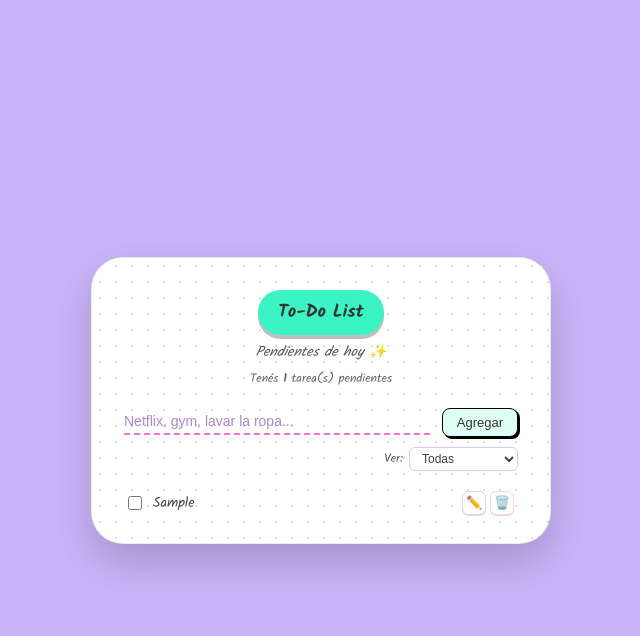
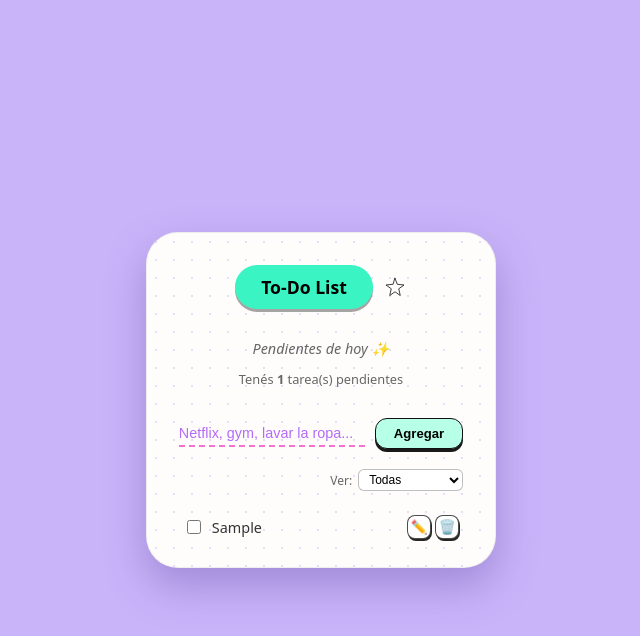
Before and after one commit to RociiioGC/TP-FINAL-202501, a React app: page / in a window 1280 px wide. Both pictures are taken after typing "Sample" into the empty fields and a click on the button "Agregar". Shown: the top 636 px of the page, without its empty margins (319-959 px from the left). Built offline with nearby package versions, Linux system fonts and the light colour scheme; the HTML template or start-up script is replaced by a standard one.

Commit message:
Cambios en el diseño de la card, header, CSS

```diff
--- a/src/App.jsx
+++ b/src/App.jsx
@@ -71,7 +71,9 @@ function App() {
     );
   };
 
-  const handleFilterChange = (e) => setFilter(e.target.value);
+  const handleFilterChange = (e) => {
+    setFilter(e.target.value);
+  };
 
   const filteredTodos = todos.filter((todo) => {
     if (filter === "completed") return todo.isCompleted;
@@ -83,22 +85,45 @@ function App() {
 
   return (
     <div className="app-wrapper">
-      <div className="notebook-card">
+      <div className="todo-card">
         {/* HEADER */}
-        <header className="card-header">
-          <div className="card-title-pill">To-Do List</div>
-          <p className="card-subtitle">Pendientes de hoy ✨</p>
-          <p className="card-counter">
-            Tenés <strong>{pendingCount}</strong> tarea(s) pendientes
+        <header className="todo-header">
+          <div className="todo-title-row">
+            <div className="todo-title-badge">To-Do List</div>
+
+            <svg
+              width="24"
+              height="24"
+              viewBox="0 0 64 64"
+              fill="none"
+              xmlns="http://www.w3.org/2000/svg"
+              className="title-star"
+            >
+              <path
+                d="M32 6 L38 22 L56 24 L42 34 L46 52 L32 42 L18 52 L22 34 L8 24 L26 22 Z"
+                stroke="black"
+                strokeWidth="2"
+                strokeLinecap="round"
+                strokeLinejoin="round"
+              />
+            </svg>
+          </div>
+
+          <p className="todo-subtitle">Pendientes de hoy ✨</p>
+
+          <p className="todo-counter">
+            Tenés <span>{pendingCount}</span> tarea(s) pendientes
           </p>
         </header>
 
+        {/* MAIN */}
+        <main className="todo-main">
           {/* FORM */}
           <Form onAdd={handleAdd} />
 
           {/* FILTRO */}
           <div className="todo-filter-row">
-          <span>Ver:</span>
+            <span className="todo-filter-label">Ver:</span>
             <select
               value={filter}
               onChange={handleFilterChange}
@@ -117,6 +142,7 @@ function App() {
             onDelete={handleDelete}
             onEdit={handleEdit}
           />
+        </main>
       </div>
     </div>
   );
--- a/src/components/Form.jsx
+++ b/src/components/Form.jsx
@@ -12,15 +12,19 @@ function Form({ onAdd }) {
   };
 
   return (
-    <form className="todo-form" onSubmit={handleSubmit}>
+    <form onSubmit={handleSubmit} className="todo-form">
+      <div className="todo-input-wrapper">
         <input
-        className="todo-input"
           type="text"
           value={text}
           onChange={(e) => setText(e.target.value)}
           placeholder="Netflix, gym, lavar la ropa..."
+          className="todo-input"
         />
-      <button className="todo-add-button" type="submit">
+        <div className="todo-input-underline" />
+      </div>
+
+      <button type="submit" className="add-button">
         Agregar
       </button>
     </form>
--- a/src/components/TodoItem.jsx
+++ b/src/components/TodoItem.jsx
@@ -1,32 +1,30 @@
 function TodoItem({ todo, onToggle, onDelete, onEdit }) {
-  const textClass = `todo-text${todo.isCompleted ? " completed" : ""}`;
-
   return (
-    <li className="todo-item">
-      <div className="todo-left">
+    <li className={`todo-item ${todo.isCompleted ? "is-completed" : ""}`}>
+      <label className="todo-item-left">
         <input
           type="checkbox"
-          className="todo-checkbox"
           checked={todo.isCompleted}
           onChange={() => onToggle(todo.id)}
+          className="todo-checkbox"
         />
-        <span className={textClass}>{todo.text}</span>
-      </div>
+        <span className="todo-text">{todo.text}</span>
+      </label>
 
-      <div className="todo-actions">
+      <div className="todo-item-actions">
         <button
           type="button"
-          className="icon-button"
+          className="todo-icon-button"
+          aria-label="Editar tarea"
           onClick={() => onEdit(todo.id)}
-          aria-label="Editar tarea"
         >
           ✏️
         </button>
         <button
           type="button"
-          className="icon-button delete"
+          className="todo-icon-button"
+          aria-label="Eliminar tarea"
           onClick={() => onDelete(todo.id)}
-          aria-label="Eliminar tarea"
         >
           🗑️
         </button>
--- a/src/index.css
+++ b/src/index.css
@@ -1,238 +1,343 @@
-/* Fuente tipo manuscrita */
-@import url("https://fonts.googleapis.com/css2?family=Kalam:wght@300;400;700&display=swap");
-
-* {
+*,
+*::before,
+*::after {
   box-sizing: border-box;
 }
 
-html,
+:root {
+  --lilac-bg: #c9b4f9;
+  --card-bg: #fffdfc;
+  --mint: #3af5c3;
+  --dot-color: rgba(186, 160, 240, 0.35);
+  --text-main: #333333;
+  --text-soft: #666666;
+}
+
+/* BODY Y WRAPPER */
+
 body {
   margin: 0;
-  padding: 0;
+  min-height: 100vh;
+  display: flex;
+  align-items: center;
+  justify-content: center;
+  background: var(--lilac-bg);
+  font-family: "Kalam", system-ui, -apple-system, BlinkMacSystemFont,
+    "Segoe UI", sans-serif;
 }
 
-body {
-  min-height: 100vh;
-  background-color: #c9b4f9; /* lila fondo */
-  font-family: "Kalam", system-ui, -apple-system, BlinkMacSystemFont, sans-serif;
-}
-
-#root {
-  min-height: 100vh;
+.app-wrapper {
+  width: 100%;
+  padding: 40px 16px;
   display: flex;
   justify-content: center;
   align-items: center;
 }
 
-/* --- App layout --- */
+/* CARD PRINCIPAL */
 
-.app-wrapper {
+.todo-card {
   width: 100%;
-  display: flex;
-  justify-content: center;
-  padding: 24px;
+  max-width: 520px;
+  background-color: var(--card-bg);
+  border-radius: 32px;
+  border: 1px solid rgba(0, 0, 0, 0.06);
+  box-shadow: 0 18px 40px rgba(88, 61, 155, 0.35);
+  background-image: radial-gradient(circle, var(--dot-color) 1px, transparent 1px);
+  background-size: 18px 18px;
+  padding: 32px 32px 24px;
 }
 
-/* Tarjeta tipo cuaderno */
-.notebook-card {
-  width: min(90vw, 460px); /* NO ocupa todo el ancho de la pantalla */
-  background-color: #ffffff;
-  border-radius: 32px;
-  padding: 32px 32px 24px;
-  border: 1px solid rgba(0, 0, 0, 0.08);
-  box-shadow: 0 18px 40px rgba(0, 0, 0, 0.18);
+/*  HEADER  */
 
-  background-image: radial-gradient(circle, #e4d6ff 1px, transparent 1px);
-  background-size: 16px 16px;
-}
-
-/* --- Header --- */
-
-.card-header {
+.todo-header {
   display: flex;
   flex-direction: column;
   align-items: center;
-  gap: 6px;
-  margin-bottom: 20px;
+  gap: 10px;
+  margin-bottom: 24px;
 }
 
-.card-title-pill {
-  padding: 8px 20px;
-  border-radius: 999px;
-  background-color: #3af5c3;
-  font-weight: 700;
-  font-size: 18px;
-  color: #333;
-  box-shadow: 0 4px 0 rgba(0, 0, 0, 0.25);
+.todo-title-row {
+    display: flex;
+    align-items: center;
+    justify-content: center;
+    gap: 10px; /* espacio estrella - badge */
+    margin-bottom: 14px;
+  }
+
+  .title-star {
+    margin-top: 2px;
+  }
+
+
+  .todo-title-badge {
+    background: #3af5c3;
+    color: black;
+    padding: 10px 26px;
+    border-radius: 9999px;
+    font-weight: 700;
+    font-size: 1.1rem;
+    box-shadow: 0px 3px 0px rgba(0, 0, 0, 0.35);
+  }
+
+.todo-subtitle {
+  margin: 6px 0 0;
+  font-size: 0.9rem;
+  color: var(--text-soft);
+  font-style: italic;
 }
 
-.card-subtitle {
-  font-size: 14px;
-  color: #555;
-  font-style: italic;
-  margin: 0;
+.todo-counter {
+  margin: 2px 0 0;
+  font-size: 0.8rem;
+  color: var(--text-soft);
 }
 
-.card-counter {
-  font-size: 12px;
-  color: #666;
-  margin: 0;
+.todo-counter span {
+  font-weight: 700;
 }
 
-/* --- Formulario --- */
+/*  MAIN LAYOUT  */
+
+.todo-main {
+  display: flex;
+  flex-direction: column;
+  gap: 12px;
+}
+
+/*  FORM / INPUT  */
 
 .todo-form {
   display: flex;
   align-items: center;
-  gap: 12px;
-  margin-top: 8px;
+  gap: 10px;
+  margin-top: 6px;
+}
+
+.todo-input-wrapper {
+  flex: 1;
 }
 
 .todo-input {
-  flex: 1;
+  width: 100%;
   border: none;
-  border-bottom: 2px dashed #f472d0;
-  padding: 4px 0;
-  font-size: 14px;
   background: transparent;
-  color: #444;
+  font-size: 0.9rem;
+  color: #7c3aed;
+  padding: 0 0 4px;
 }
 
 .todo-input::placeholder {
-  color: #b089c6;
+  color: #b36bf8;
 }
 
 .todo-input:focus {
   outline: none;
 }
 
-/* Botón tipo dibujado */
-.todo-add-button {
-  border: 1px solid #000;
-  background-color: #e0fff4;
-  padding: 6px 14px;
-  font-size: 13px;
-  border-radius: 8px;
-  box-shadow: 2px 2px 0 #000;
-  cursor: pointer;
-  transition: transform 0.1s ease, box-shadow 0.1s ease, background-color 0.1s ease;
-  color: #333;
+.todo-input-underline {
+  border-bottom: 2px dashed #f472d0;
 }
 
-.todo-add-button:hover {
-  transform: translate(-1px, -1px);
-  box-shadow: 3px 3px 0 #000;
+/*  BOTÓN AGREGAR (CARTOON) */
+
+.add-button {
+  padding: 7px 18px;
+  border-radius: 12px;
+  border: 1.6px solid #111111;
+  background: #b8ffe8;
+  box-shadow: 0 3px 0 rgba(0, 0, 0, 0.9);
+  font-size: 0.82rem;
+  font-weight: 600;
+  cursor: pointer;
+  transition: transform 0.1s ease, box-shadow 0.1s ease;
 }
 
-.todo-add-button:active {
-  transform: translate(1px, 1px);
-  box-shadow: 0 0 0 #000;
+.add-button:hover {
+  transform: translate(-1px, -1px);
+  box-shadow: 2px 4px 0 rgba(0, 0, 0, 0.9);
 }
 
-/* --- Filtro --- */
+.add-button:active {
+  transform: translate(1px, 1px);
+  box-shadow: 0 1px 0 rgba(0, 0, 0, 0.7);
+}
+
+/*  FILTRO */
 
 .todo-filter-row {
-  margin-top: 10px;
   display: flex;
   justify-content: flex-end;
   align-items: center;
   gap: 6px;
-  font-size: 12px;
-  color: #555;
+  margin-top: 8px;
+  margin-bottom: 4px;
+  font-size: 0.75rem;
+  color: var(--text-soft);
 }
 
 .todo-filter-select {
-  font-size: 12px;
-  padding: 3px 8px;
+  font-size: 0.75rem;
+  padding: 2px 6px;
   border-radius: 6px;
-  border: 1px solid #e4c6ff;
-  background-color: #fff;
-  color: #444;
+  border: 1px solid rgba(0, 0, 0, 0.25);
+  background: #ffffff;
 }
 
-.todo-filter-select:focus {
-  outline: 2px solid #f3c8ff;
-}
-
-/* --- Lista de tareas --- */
+/* LISTA DE TAREAS */
 
 .todo-list {
   list-style: none;
-  margin: 16px 0 0;
+  margin: 4px 0 0;
   padding: 0;
+  display: flex;
+  flex-direction: column;
+  gap: 4px;
 }
 
 .todo-item {
   display: flex;
   align-items: center;
   justify-content: space-between;
-  gap: 8px;
-  padding: 4px 0;
+  gap: 10px;
+  padding: 4px 4px;
+  border-radius: 10px;
+  transition: background 0.15s ease;
+  animation: todoEnter 0.25s ease-out;
 }
 
-.todo-left {
+.todo-item:hover {
+  background: rgba(186, 160, 240, 0.12);
+}
+
+.todo-item-left {
   display: flex;
   align-items: center;
   gap: 8px;
+  flex: 1;
 }
 
+.todo-text {
+  font-size: 0.9rem;
+  color: var(--text-main);
+}
+
+.todo-item.is-completed .todo-text {
+  text-decoration: line-through;
+  color: #aaaaaa;
+}
+
+/* CHECKBOX */
 .todo-checkbox {
   width: 14px;
   height: 14px;
-  accent-color: #b388ff;
   cursor: pointer;
 }
 
-.todo-text {
-  font-size: 14px;
-  color: #444;
+/* ICONOS EDITAR / BORRAR -  COMO STICKERS */
+
+.todo-item-actions {
+  display: flex;
+  gap: 4px;
 }
 
-.todo-text.completed {
-  text-decoration: line-through;
-  opacity: 0.5;
-}
-
-/* Acciones (editar / borrar) */
-
-.todo-actions {
-  display: flex;
-  align-items: center;
-  gap: 4px;
-  padding-right: 4px; /* separa de la derecha */
-}
-
-.icon-button {
+.todo-icon-button {
   width: 24px;
   height: 24px;
-  border-radius: 6px;
-  border: 1px solid #e0d4ff;
-  background-color: #ffffff;
+  border-radius: 8px;
+  border: 1.5px solid rgba(0, 0, 0, 0.7);
+  background: #ffffff;
+  box-shadow: 1px 2px 0 rgba(0, 0, 0, 0.85);
   display: flex;
   align-items: center;
   justify-content: center;
-  font-size: 13px;
   cursor: pointer;
-  transition: background-color 0.15s ease, transform 0.1s ease, box-shadow 0.1s ease;
-  box-shadow: 0 1px 0 rgba(0, 0, 0, 0.15);
+  font-size: 0.85rem;
+  padding: 0;
+  transition: transform 0.1s ease, box-shadow 0.1s ease;
 }
 
-.icon-button:hover {
-  background-color: #f3e8ff;
-  transform: translateY(-1px);
+.todo-icon-button:hover {
+  transform: translate(-1px, -1px);
+  box-shadow: 2px 3px 0 rgba(0, 0, 0, 0.9);
 }
 
-.icon-button.delete {
-  border-color: #ffd6d6;
+.todo-icon-button:active {
+  transform: translate(1px, 1px);
+  box-shadow: 0 1px 0 rgba(0, 0, 0, 0.7);
 }
 
-.icon-button.delete:hover {
-  background-color: #ffecec;
+/* MENSAJE SIN TAREAS */
+
+.todo-empty {
+  margin-top: 8px;
+  font-size: 0.85rem;
+  color: var(--text-soft);
+  text-align: center;
 }
 
-/* Texto vacío */
-.todo-empty {
-  margin-top: 12px;
-  font-size: 12px;
-  color: #777;
+/* ANIMACIONES */
+
+@keyframes todoEnter {
+  from {
+    opacity: 0;
+    transform: translateY(4px);
+  }
+  to {
+    opacity: 1;
+    transform: translateY(0);
+  }
 }
+
+/*  media QUERY para celulares (pantallas menores a 480px) */
+@media (max-width: 480px) {
+    .todo-card {
+      padding: 24px 20px;
+      border-radius: 26px;
+    }
+
+    .todo-title-badge {
+      font-size: 0.9rem;
+      padding: 8px 20px;
+    }
+
+    .todo-subtitle {
+      font-size: 0.8rem;
+    }
+
+    .todo-counter {
+      font-size: 0.75rem;
+    }
+
+    .todo-form {
+      flex-direction: column;
+      align-items: flex-start;
+      gap: 8px;
+    }
+
+    .add-button {
+      align-self: flex-end;
+      padding: 6px 16px;
+      font-size: 0.78rem;
+    }
+
+    .todo-filter-row {
+      justify-content: flex-start;
+      font-size: 0.75rem;
+    }
+
+    .todo-list {
+      gap: 6px;
+    }
+
+    .todo-item {
+      padding: 6px 4px;
+    }
+
+    .todo-icon-button {
+      width: 22px;
+      height: 22px;
+      font-size: 0.75rem;
+    }
+  }
```
Lines whose indentation alone changed are shown as unchanged.
